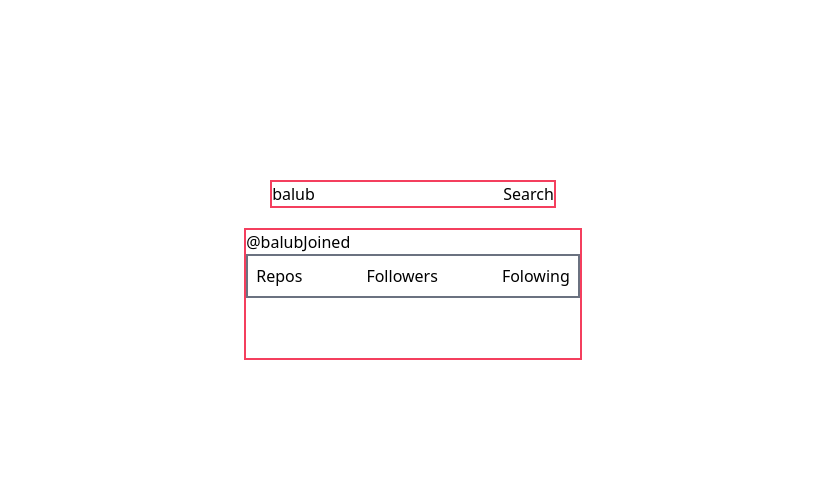
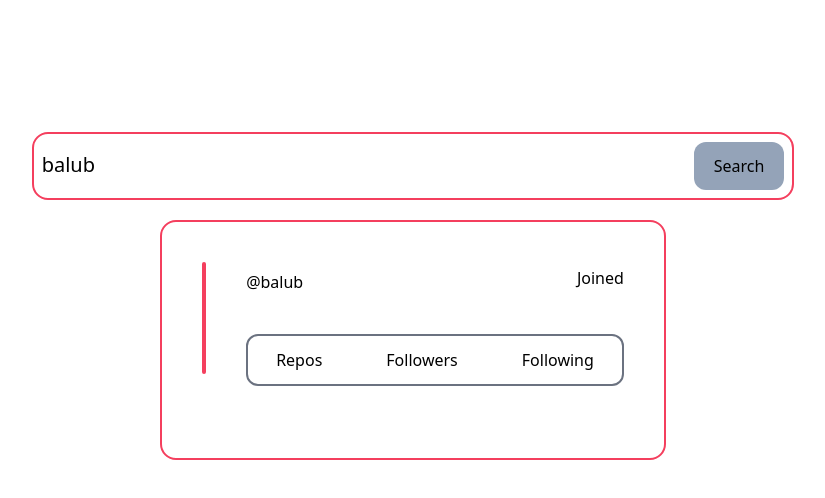
Before and after one commit to aaronsww/user-search-app, a React (Vite) app: page / in a window 1280 px wide. Shown: the top 498 px of the page, without its empty margins (227-1052 px from the left). Built offline with nearby package versions, Linux system fonts and the light colour scheme; no server answers.

Commit message:
style: completed spacing

```diff
--- a/src/App.jsx
+++ b/src/App.jsx
@@ -52,52 +52,56 @@ function App() {
   }
 
   return (
-    <div className="flex flex-col items-center mt-40">
-
-      <div className="m-5 border-2 border-rose-500 ">
+    <div className="flex flex-col items-center mt-28">
+      <div className="m-5 border-2 border-rose-500 p-2 rounded-2xl">
         <input
+          className="text-xl pr-9"
           type="text"
           value={userOrg}
           onChange={(e) => setUserOrg(e.target.value)}
         />
-        <button type="submit" onClick={performSearch}>
+        <button className="bg-slate-400 px-5 py-3 rounded-xl ml-80" type="submit" onClick={performSearch}>
           Search
         </button>
       </div>
 
-      <div className="flex border-2 border-rose-500 ">
-        <img className="rounded-full h-32" src={imageURL} alt="" />
+      <div className="flex border-2 border-rose-500 p-5 rounded-2xl">
+        <img
+          className="rounded-full h-28 m-5 border-2 border-rose-500"
+          src={imageURL}
+          alt=""
+        />
         <div>
-          <section className="flex">
+          <section className="flex justify-between">
             <div>
-              <div className="text-2xl">{name}</div>
-              <div>@{user}</div>
-              <div>{bio}</div>
+              <div className=" font-semibold text-2xl px-5 pt-5 pb-2">{name}</div>
+              <div className=" px-5">@{user}</div>
+              <div className="p-5">{bio}</div>
             </div>
-            <div>Joined {doj}</div>
+            <div className="ml-20 p-5 mt-1">Joined {doj}</div>
           </section>
-          <section className="flex border-2 border-gray-500 justify-start p-2">
+          <section className="flex border-2 rounded-xl  border-gray-500  px-7 py-3 mx-5">
             <span>
               <div>Repos</div>
-              <div>{repos}</div>
+              <div className="font-bold text-xl">{repos}</div>
             </span>
             <span className=" pl-16">
               <div>Followers</div>
-              <div>{followers}</div>
+              <div className="font-bold text-xl">{followers}</div>
             </span>
             <span className=" pl-16">
-              <div>Folowing</div>
-              <div>{following}</div>
+              <div>Following</div>
+              <div className="font-bold text-xl">{following}</div>
             </span>
           </section>
-          <section className="flex justify-between">
-            <span>
+          <section className="flex  ">
+            <span className="p-5">
               <div>{location}</div>
-              <div>{blog}</div>
+              <div className="pt-3">{blog}</div>
             </span>
-            <span>
+            <span className="p-5 ml-24">
               <div>{twitter}</div>
-              <div>{org}</div>
+              <div className="pt-3">{org}</div>
             </span>
           </section>
         </div>
```
